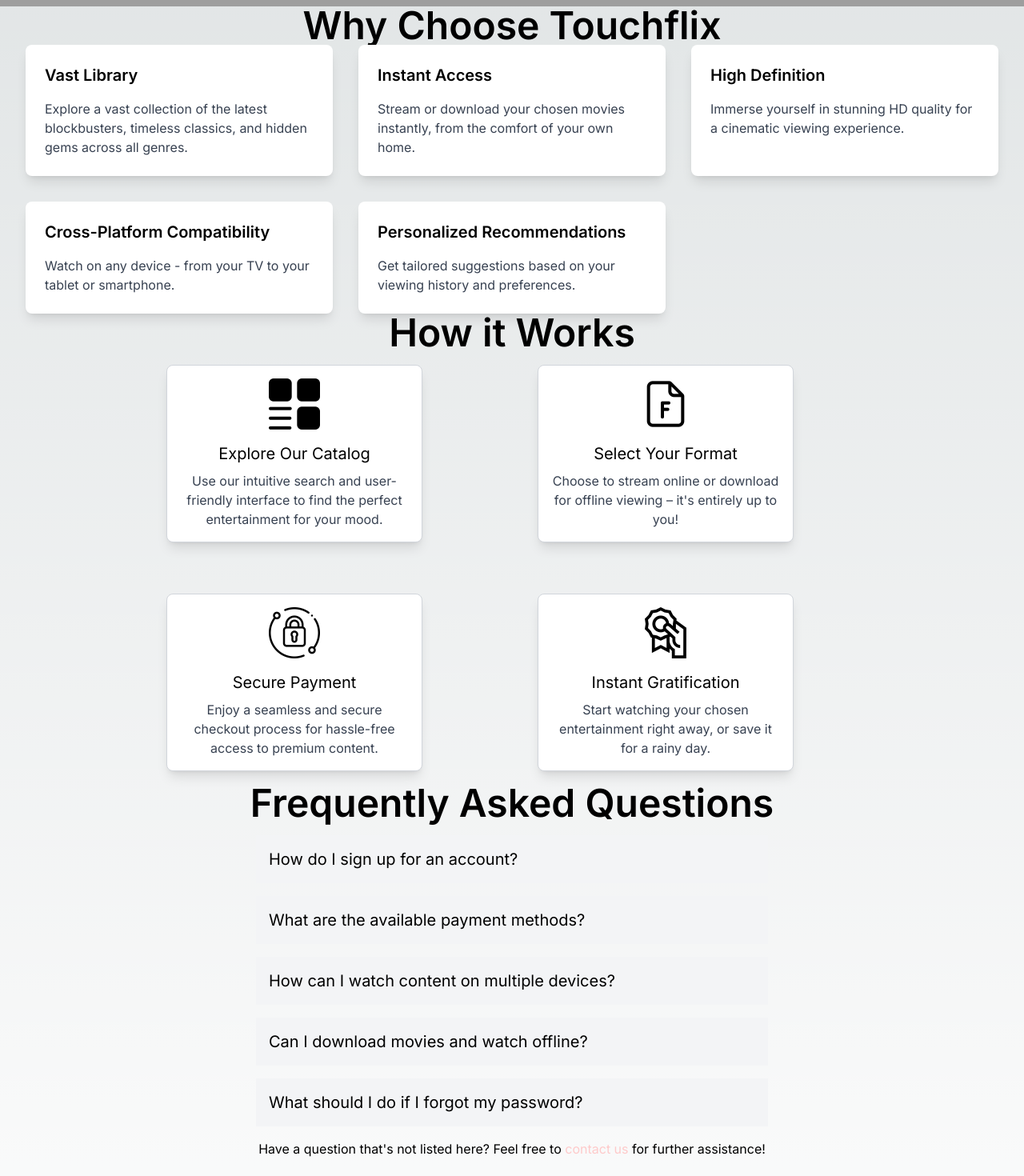
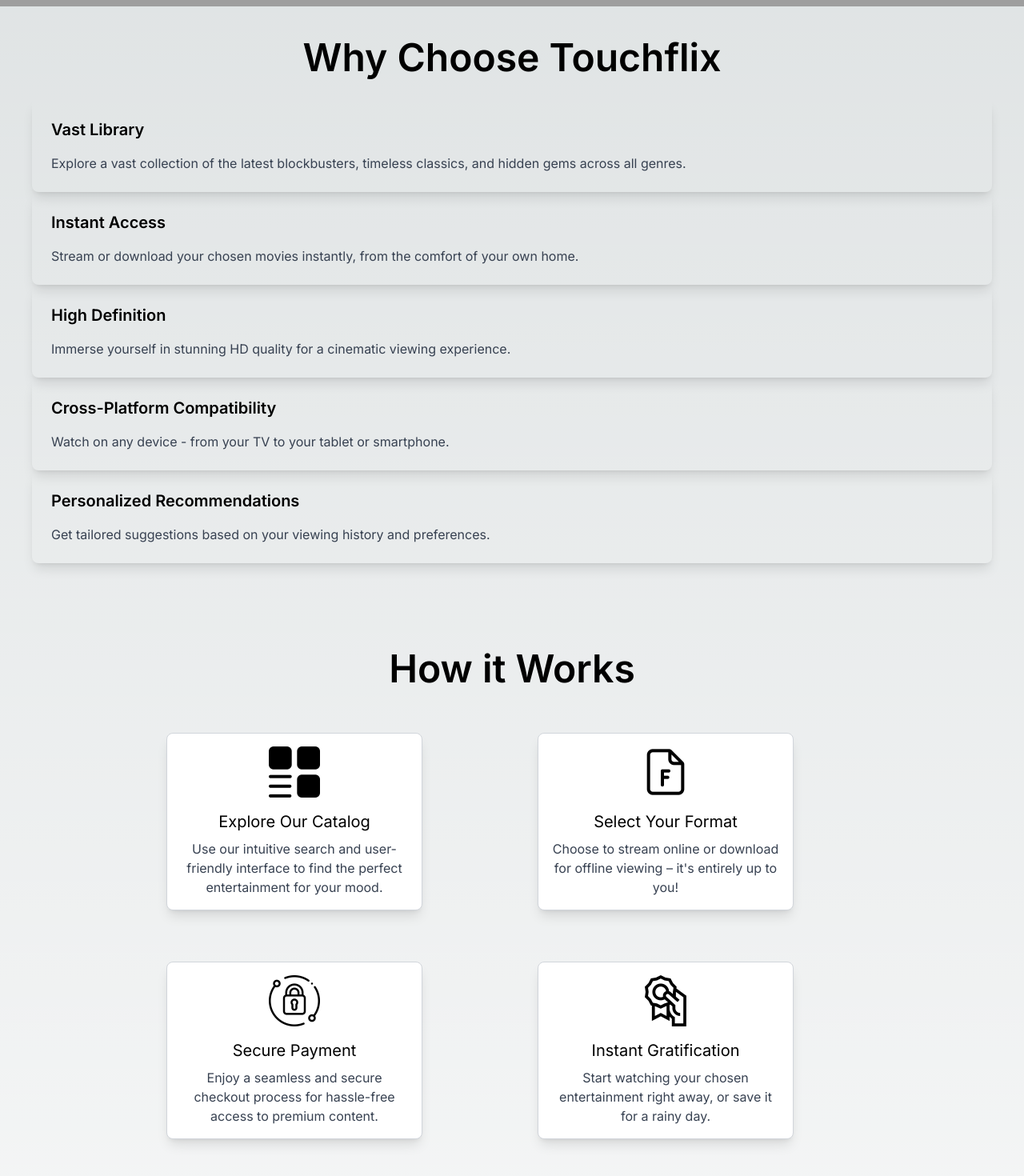
Before and after one commit to MiloDevs/touchflix, a Next.js app: page / in a window 1280 px wide. Shown: the part 800-2270 px from the top of the page at 80% size. Built offline with nearby package versions, Linux system fonts and the light colour scheme; grey boxes are pictures that could not be loaded.

Commit message:
Styling and Support

```diff
--- a/src/app/components/footer/footer.tsx
+++ b/src/app/components/footer/footer.tsx
@@ -66,9 +66,9 @@
   ];
 
   return (
-    <footer className="sticky pt-10 bg-transparent z-20 bg-opacity-30 backdrop-blur-lg backdrop-filter">
+    <footer className="sticky bg-transparent z-20 bg-opacity-30 backdrop-blur-lg backdrop-filter">
       <div className="max-w-screen-xl mx-auto px-4 md:px-8">
-        <div className="flex-1 mt-16 space-y-6 justify-between sm:flex md:space-y-0">
+        <div className="flex-1 mt-2 space-y-6 justify-between sm:flex md:space-y-0">
           {footerNav.map((item, idx) => (
             <ul className="space-y-4 text-gray-300" key={idx}>
               <h4 className="text-gray-700 font-semibold sm:pb-2">
--- a/src/app/components/widgets/FAQs/faqs.tsx
+++ b/src/app/components/widgets/FAQs/faqs.tsx
@@ -32,14 +32,14 @@
   };
 
   return (
-    <div className="max-w-2xl mx-auto p-4">
+    <div className="max-w-7xl mx-auto p-4 py-10">
       {FAQs.map((faq, index) => (
         <div key={index} className="mb-4">
           <div
             className="bg-gray-100 p-4 cursor-pointer"
             onClick={() => handleToggle(index)}
           >
-            <h2 className="text-xl text-black">{faq.Q}</h2>
+            <h2 className="text-xl font-black text-black">{faq.Q}</h2>
           </div>
           {openIndex === index && (
             <div className="bg-white p-4 rounded-b-md">
@@ -48,9 +48,9 @@
           )}
         </div>
       ))}
-      <h1 className="text-center mb-4">
+      <h1 className="text-center mb-4 text-xl">
         Have a question that&apos;s not listed here? Feel free to{" "}
-        <a href="/support" className="text-red-200">
+        <a href="/support" className="text-red-500">
           contact us
         </a>{" "}
         for further assistance!
--- a/src/app/components/widgets/info/info.tsx
+++ b/src/app/components/widgets/info/info.tsx
@@ -28,11 +28,11 @@
   ];
 
   return (
-    <div className="container mx-auto px-4">
-      <div className="grid grid-cols-1 md:grid-cols-3 lg:grid-cols-3 gap-8">
+    <div className="container mx-auto px-4 py-5">
+      <div className="m-2">
         {whyUs.map((item, index) => (
-          <div key={index} className="bg-white p-6 rounded-lg shadow-lg">
-            <h3 className="text-xl font-semibold mb-4 text-black">
+          <div key={index} className=" p-6 rounded-lg shadow-lg">
+            <h3 className="text-xl font-semibold mb-4 ">
               {item.title}
             </h3>
             <p className="text-gray-700">{item.description}</p>
--- a/src/app/components/widgets/works/works.tsx
+++ b/src/app/components/widgets/works/works.tsx
@@ -3,38 +3,43 @@
 export default function Works() {
   const Steps = [
     {
-      Icon: '/catalog.png',
+      Icon: "/catalog.png",
       Q: "Explore Our Catalog",
       A: "Use our intuitive search and user-friendly interface to find the perfect entertainment for your mood.",
     },
     {
-      Icon: '/format.png',
+      Icon: "/format.png",
       Q: "Select Your Format",
       A: "Choose to stream online or download for offline viewing – it's entirely up to you!",
     },
     {
-      Icon: '/secure.png',
+      Icon: "/secure.png",
       Q: "Secure Payment",
       A: "Enjoy a seamless and secure checkout process for hassle-free access to premium content.",
     },
     {
-      Icon: '/gratification.png',
+      Icon: "/gratification.png",
       Q: "Instant Gratification",
       A: "Start watching your chosen entertainment right away, or save it for a rainy day.",
-    }
+    },
   ];
 
   return (
-    <div className="text-center">
-  <div className="grid grid-cols-1 md:grid-cols-2 lg:grid-cols-2 gap-8 max-w-4xl mx-auto"> {/* Added max-width and centered using mx-auto */}
+    <div className="text-center py-10">
+      <div className="grid grid-cols-1 md:grid-cols-2 lg:grid-cols-2 gap-8 max-w-4xl mx-auto">
+        {" "}
+        {/* Added max-width and centered using mx-auto */}
         {Steps.map((step, index) => (
-      <div className="max-w-xs p-4 mx-4 my-4 border border-gray-300 bg-white rounded-lg shadow-lg flex flex-col items-center" key={index}>
+          <div
+            className="max-w-xs p-4 mx-4 my-4 border border-gray-300 bg-white rounded-lg shadow-lg flex flex-col items-center"
+            key={index}
+          >
             <div className="mb-4">
               <Image
                 width={64}
                 height={64}
                 src={step.Icon}
-            alt={`Step ${index+1}`}
+                alt={`Step ${index + 1}`}
               />
             </div>
             <div className="text-center">
@@ -45,6 +50,5 @@
         ))}
       </div>
     </div>
-
   );
 }
--- a/src/app/page.tsx
+++ b/src/app/page.tsx
@@ -52,14 +52,14 @@
         </div>
       </section>
       <section id="wct" className="px-4 ">
-        <header className="text-center font-semibold text-xl md:text-5xl">
+        <header className="text-center font-semibold text-xl md:text-5xl pt-10">
           Why Choose Touchflix
         </header>
         <div>
           <Info />
         </div>
       </section>
-      <section id="hit" className="px-4 ">
+      <section id="hit" className="px-4 pt-20">
         <header className="text-center font-semibold text-xl md:text-5xl">
           How it Works
         </header>
@@ -67,8 +67,8 @@
           <Works />
         </div>
       </section>
-      <section id="FAQs" className="px-4">
-        <header className="text-center font-semibold text-xl md:text-5xl">
+      <section id="FAQs" className="px-4 pt-20">
+        <header className="text-center font-semibold text-xl md:text-7xl">
           Frequently Asked Questions
         </header>
         <div>
--- a/src/app/support/page.tsx
+++ b/src/app/support/page.tsx
@@ -1,9 +1,15 @@
-import React from 'react'
+import LandingNav from "../components/nav/landingnav/landing-nav";
 
-const Support = () => {
+export default function Support() {
   return (
-    <div>Support</div>
-  )
+    <>
+      <LandingNav />
+      <a href="./">
+          <button>Back</button>
+        </a>
+      <form action="">
+
+      </form>
+    </>
+  );
 }
-
-export default Support
```
Lines whose indentation alone changed are shown as unchanged.
